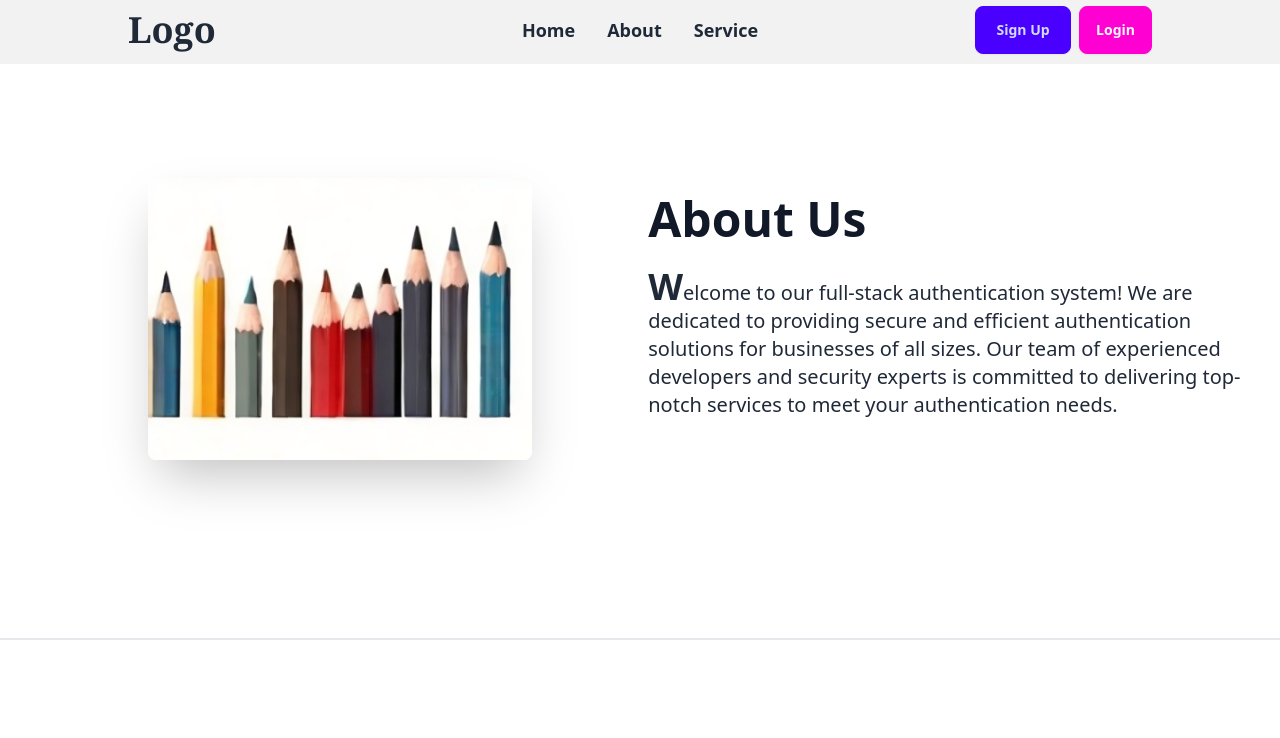
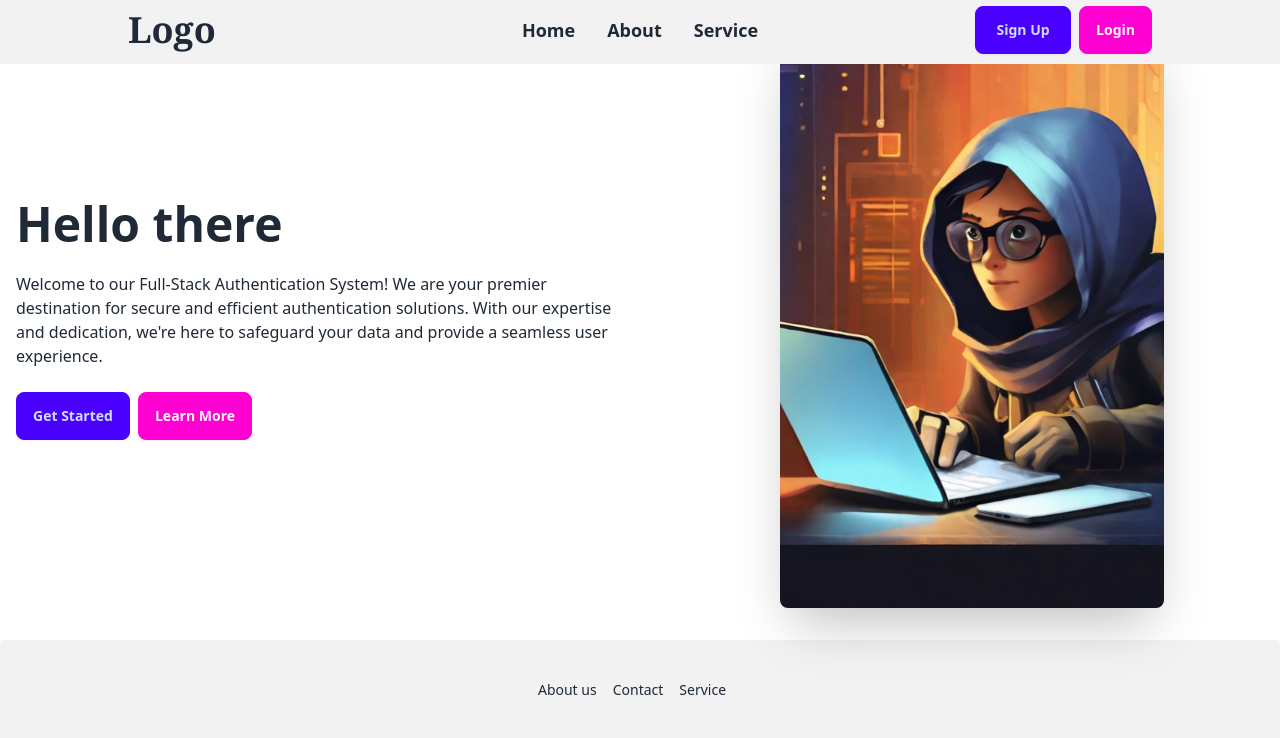
Before and after one commit to PrinceInScripts/Full-Stack-Authentication-System, a React (Create React App) app in the folder client/: page / in a window 1280 px wide. Shown: the top 738 px of the page. Built offline with nearby package versions, Linux system fonts and the light colour scheme.

Commit message:
done home page routing

```diff
--- a/client/package.json
+++ b/client/package.json
@@ -17,6 +17,7 @@
     "react-redux": "^9.1.0",
     "react-router-dom": "^6.22.1",
     "react-scripts": "5.0.1",
+    "react-shapes": "^0.1.0",
     "react-toastify": "^10.0.4",
     "web-vitals": "^2.1.4"
   },
--- a/client/src/App.js
+++ b/client/src/App.js
@@ -8,11 +8,13 @@ import Footer from "./components/Footer/Footer";
 import Layout from "./components/Layout/Layout";
 import Hero from "./components/Hero/Hero";
 import About from "./components/About/About";
+import Home from "./Pages/Home/Home";
 
 function App() {
   return (
     <Routes>
-      <Route path="/" element={<About />} />
+      <Route path="/" element={<Home />} />
+      <Route path="/about" element={<About/>}/>
     </Routes>
   );
 }
--- /dev/null
+++ b/client/src/Pages/Home/Home.jsx
@@ -0,0 +1,13 @@
+import React from 'react'
+import Hero from '../../components/Hero/Hero'
+import Layout from '../../components/Layout/Layout'
+
+function Home() {
+  return (
+   <Layout>
+      <Hero/>
+    </Layout>
+  )
+}
+
+export default Home
--- a/client/src/components/About/About.jsx
+++ b/client/src/components/About/About.jsx
@@ -7,6 +7,7 @@ import security from "../../asset/security.jpg";
 import options from "../../asset/options.jpg";
 import Layout from "../Layout/Layout";
 import ContactForm from "../ContactForm/ContactForm";
+
 
 function About() {
   return (
```
Also changed, not shown: 1 other file (tests, documents, lock files or other folders).
